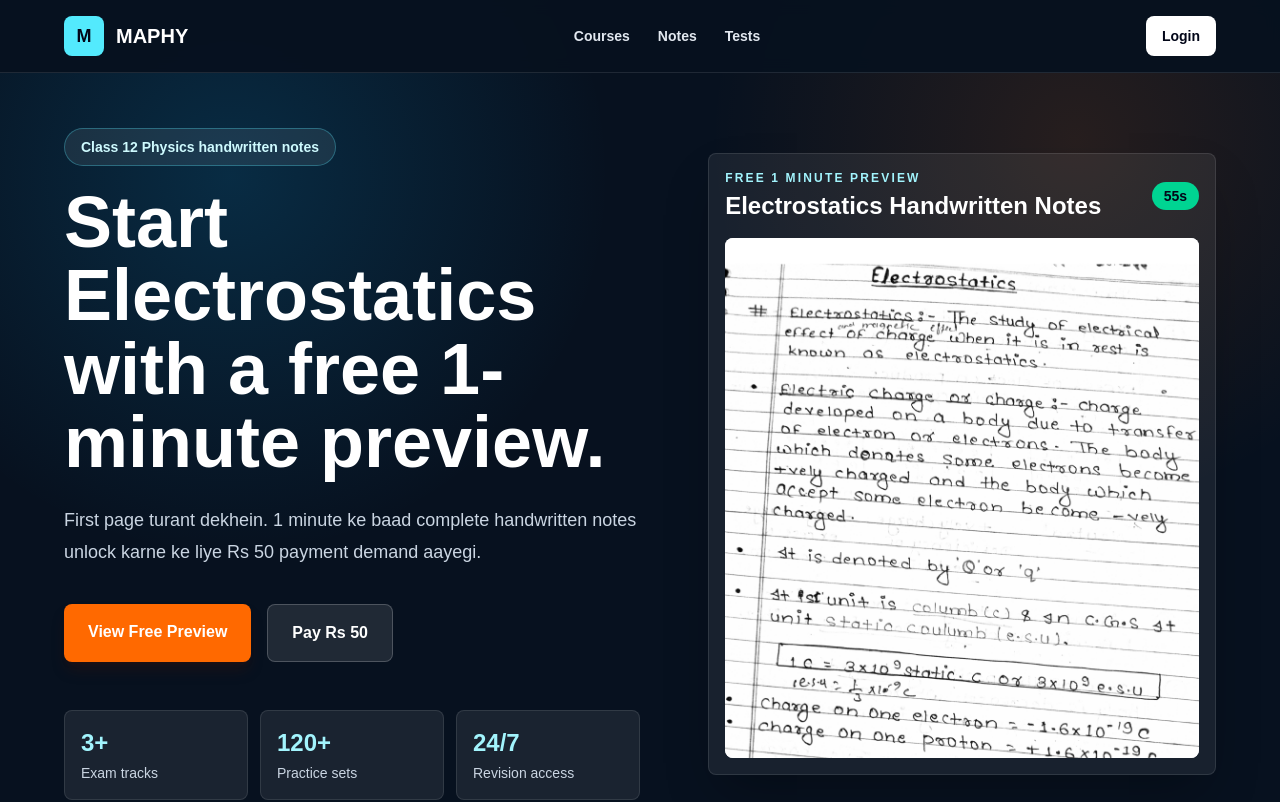
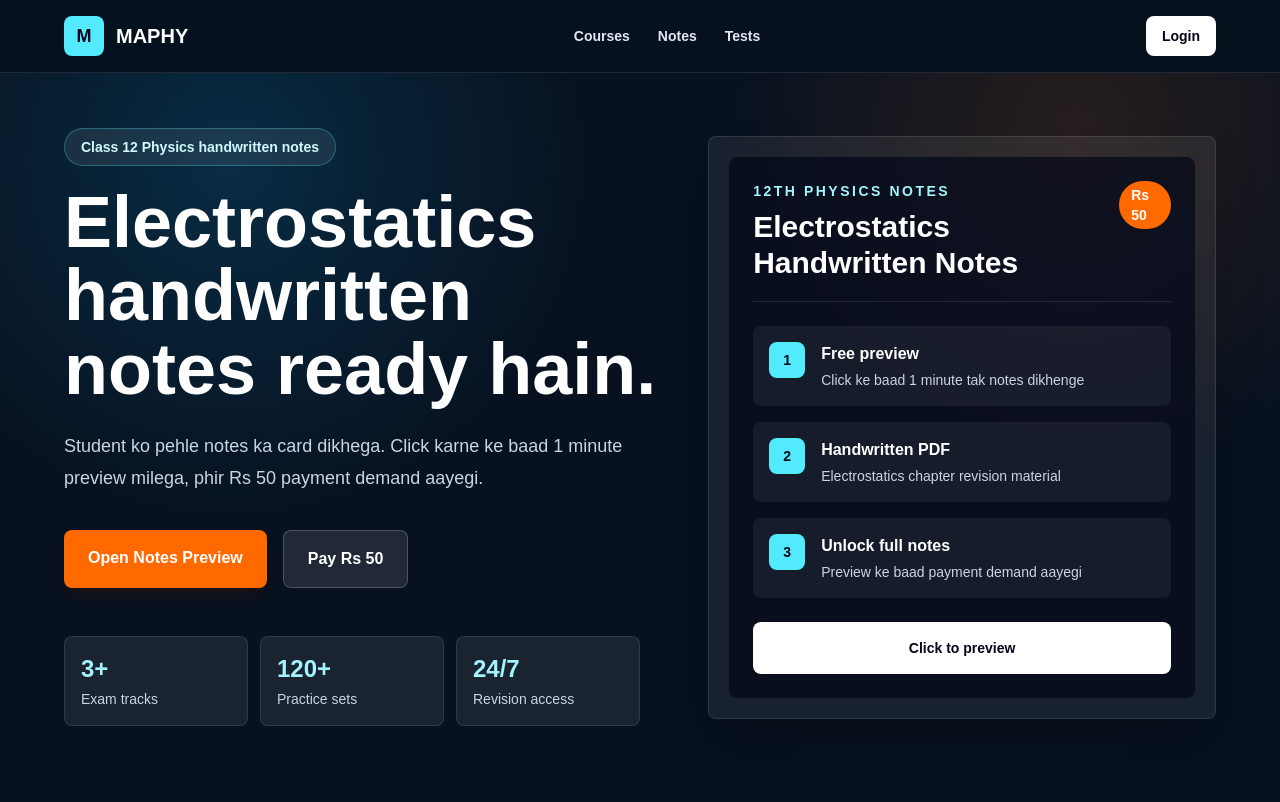
Before and after one commit to Bmwcc84/maphy, a Next.js app: page / in a window 1280 px wide. Shown: the top 802 px of the page. Built offline with nearby package versions, Linux system fonts and the light colour scheme.

Commit message:
Move electrostatics preview behind card click

```diff
--- a/app/page.tsx
+++ b/app/page.tsx
@@ -1,5 +1,4 @@
 import Link from "next/link";
-import ElectrostaticsPreview from "../components/ElectrostaticsPreview";
 import Navbar from "../components/Navbar";
 
 const highlights = [
@@ -67,19 +66,19 @@ export default function Home() {
                 Class 12 Physics handwritten notes
               </p>
               <h1 className="max-w-4xl text-5xl font-black leading-[1.02] tracking-normal sm:text-6xl lg:text-7xl">
-                Start Electrostatics with a free 1-minute preview.
+                Electrostatics handwritten notes ready hain.
               </h1>
               <p className="mt-6 max-w-2xl text-lg leading-8 text-slate-300">
-                First page turant dekhein. 1 minute ke baad complete handwritten
-                notes unlock karne ke liye Rs 50 payment demand aayegi.
+                Student ko pehle notes ka card dikhega. Click karne ke baad
+                1 minute preview milega, phir Rs 50 payment demand aayegi.
               </p>
 
               <div className="mt-9 flex flex-wrap gap-4">
                 <Link
-                  href="#electrostatics-preview"
+                  href="/preview/electrostatics"
                 className="rounded-lg bg-orange-500 px-6 py-4 text-base font-bold text-white shadow-lg shadow-orange-950/30 transition hover:bg-orange-400"
                 >
-                  View Free Preview
+                  Open Notes Preview
                 </Link>
                 <Link
                   href="/login?next=/courses%23electrostatics-handwritten-notes"
@@ -106,7 +105,51 @@ export default function Home() {
               </div>
             </div>
 
-            <ElectrostaticsPreview />
+            <Link
+              href="/preview/electrostatics"
+              className="group block overflow-hidden rounded-lg border border-white/10 bg-white/[0.07] p-5 shadow-2xl shadow-black/30 transition hover:-translate-y-1 hover:bg-white/[0.1]"
+            >
+              <div className="rounded-lg bg-slate-950/70 p-6">
+                <div className="flex items-start justify-between gap-4 border-b border-white/10 pb-5">
+                  <div>
+                    <p className="text-sm font-black uppercase tracking-[0.18em] text-cyan-200">
+                      12th Physics Notes
+                    </p>
+                    <h2 className="mt-2 text-3xl font-black text-white">
+                      Electrostatics Handwritten Notes
+                    </h2>
+                  </div>
+                  <span className="rounded-full bg-orange-500 px-3 py-1 text-sm font-black text-white">
+                    Rs 50
+                  </span>
+                </div>
+
+                <div className="mt-6 space-y-4">
+                  {[
+                    ["Free preview", "Click ke baad 1 minute tak notes dikhenge"],
+                    ["Handwritten PDF", "Electrostatics chapter revision material"],
+                    ["Unlock full notes", "Preview ke baad payment demand aayegi"],
+                  ].map(([title, text], index) => (
+                    <div
+                      key={title}
+                      className="flex gap-4 rounded-lg bg-white/[0.06] p-4"
+                    >
+                      <div className="flex h-9 w-9 shrink-0 items-center justify-center rounded-lg bg-cyan-300 text-sm font-black text-slate-950">
+                        {index + 1}
+                      </div>
+                      <div>
+                        <h3 className="font-bold text-white">{title}</h3>
+                        <p className="mt-1 text-sm text-slate-300">{text}</p>
+                      </div>
+                    </div>
+                  ))}
+                </div>
+
+                <div className="mt-6 rounded-lg bg-white px-5 py-4 text-center text-sm font-black text-slate-950 transition group-hover:bg-cyan-100">
+                  Click to preview
+                </div>
+              </div>
+            </Link>
           </div>
         </section>
 
--- /dev/null
+++ b/app/preview/electrostatics/page.tsx
@@ -0,0 +1,40 @@
+import Link from "next/link";
+import ElectrostaticsPreview from "../../../components/ElectrostaticsPreview";
+
+export default function ElectrostaticsPreviewPage() {
+  return (
+    <main className="min-h-screen bg-[#07111f] px-5 py-8 text-white sm:px-8 lg:px-16">
+      <div className="mx-auto max-w-5xl">
+        <header className="flex items-center justify-between gap-4">
+          <Link href="/" className="flex items-center gap-3 text-white">
+            <span className="flex h-10 w-10 items-center justify-center rounded-lg bg-cyan-300 text-lg font-black text-slate-950">
+              M
+            </span>
+            <span className="text-xl font-black">MAPHY</span>
+          </Link>
+          <Link
+            href="/"
+            className="rounded-lg border border-white/20 bg-white/10 px-4 py-2 text-sm font-black text-white transition hover:bg-white/15"
+          >
+            Back
+          </Link>
+        </header>
+
+        <section className="py-10">
+          <p className="text-sm font-black uppercase tracking-[0.18em] text-cyan-200">
+            Electrostatics Preview
+          </p>
+          <h1 className="mt-3 text-4xl font-black tracking-normal sm:text-5xl">
+            1 minute free preview
+          </h1>
+          <p className="mt-4 max-w-2xl leading-7 text-slate-300">
+            Timer yahin start hota hai. 1 minute ke baad preview lock hoga aur
+            full handwritten notes ke liye Rs 50 payment demand aayegi.
+          </p>
+        </section>
+
+        <ElectrostaticsPreview />
+      </div>
+    </main>
+  );
+}
--- a/components/ElectrostaticsPreview.tsx
+++ b/components/ElectrostaticsPreview.tsx
@@ -37,7 +37,7 @@ export default function ElectrostaticsPreview() {
         </span>
       </div>
 
-      <div className="relative h-[520px] overflow-hidden rounded-lg bg-slate-100">
+      <div className="relative h-[72vh] min-h-[520px] overflow-hidden rounded-lg bg-slate-100">
         <Image
           src="/previews/electrostatics-page-01.png"
           alt="Electrostatics handwritten notes first page preview"
```
